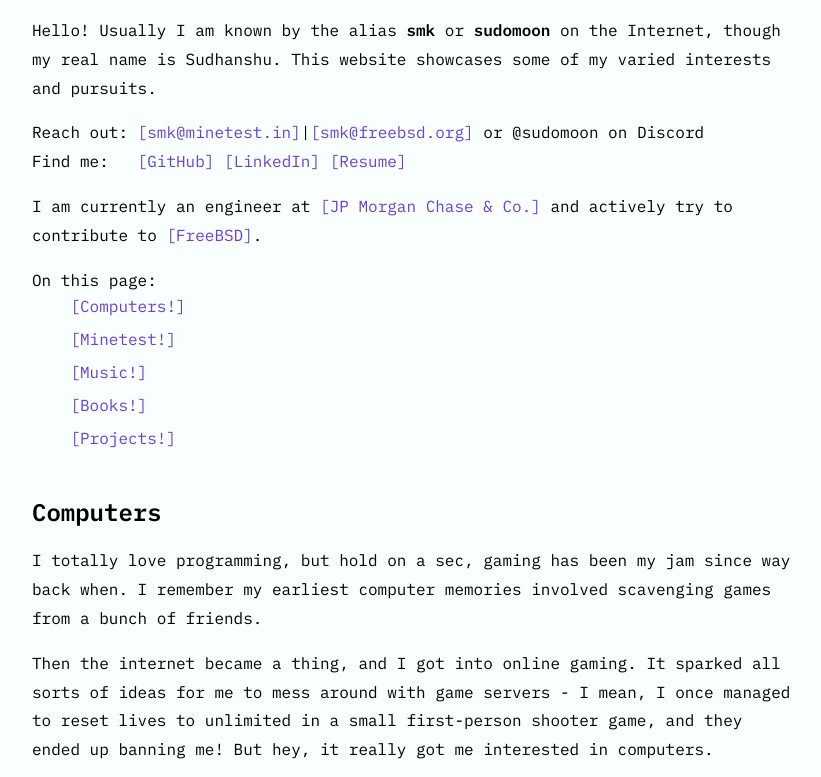
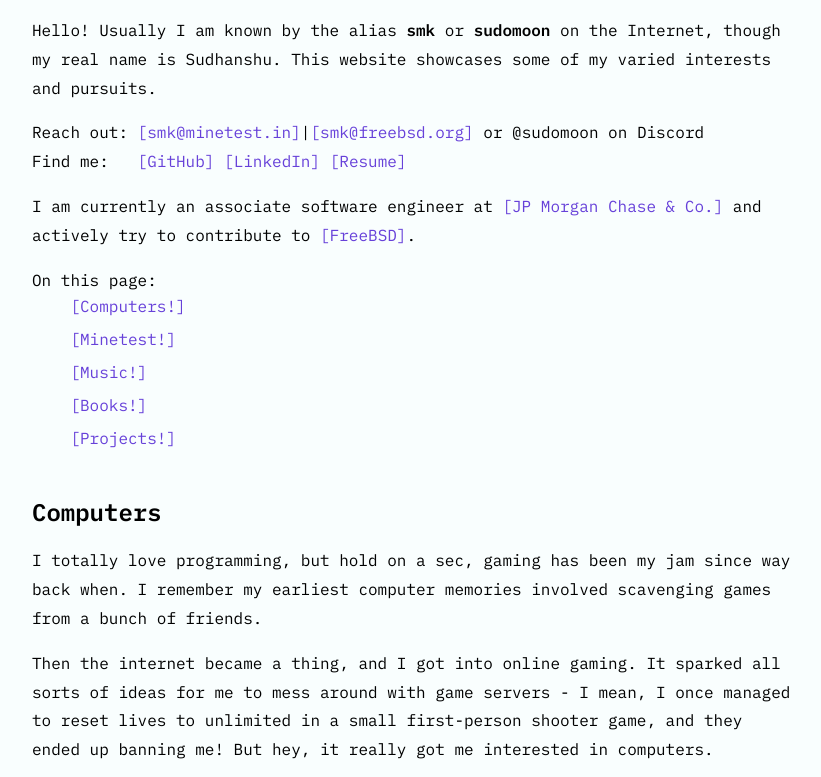
Before and after one commit to mightyjoe781/sudomoon, an Astro site: page / in a window 1280 px wide. Shown: the top 777 px of the page, without its empty margins (228-1049 px from the left). Built offline with nearby package versions, Linux system fonts and the light colour scheme; Astro itself is replaced by a stand-in of ours.

Commit message:
update role

```diff
--- a/src/pages/index.mdx
+++ b/src/pages/index.mdx
@@ -10,7 +10,7 @@
 	[LinkedIn](https://www.linkedin.com/in/sudomoon/)
 	[Resume](https://media.minetest.in/resume.pdf)
 
-	I am currently an engineer at [JP Morgan Chase & Co.](https://www.jpmorganchase.com/) and actively try to contribute to [FreeBSD](https://freebsd.org).
+	I am currently an associate software engineer at [JP Morgan Chase & Co.](https://www.jpmorganchase.com/) and actively try to contribute to [FreeBSD](https://freebsd.org).
 
 	On this page:
 	<nav class='quick-links'>
```
Also changed, not shown: 1 other file.
